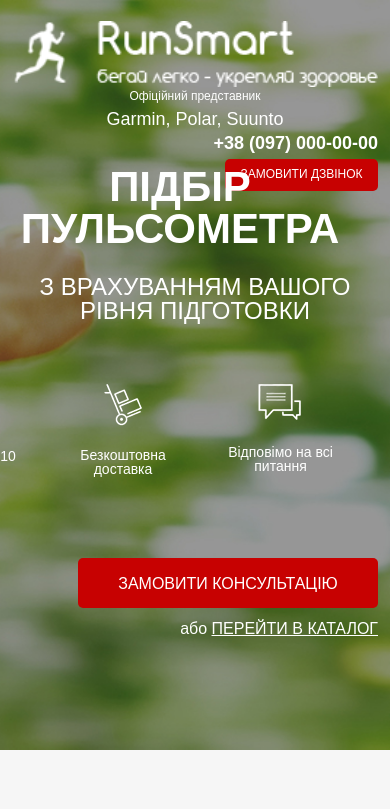
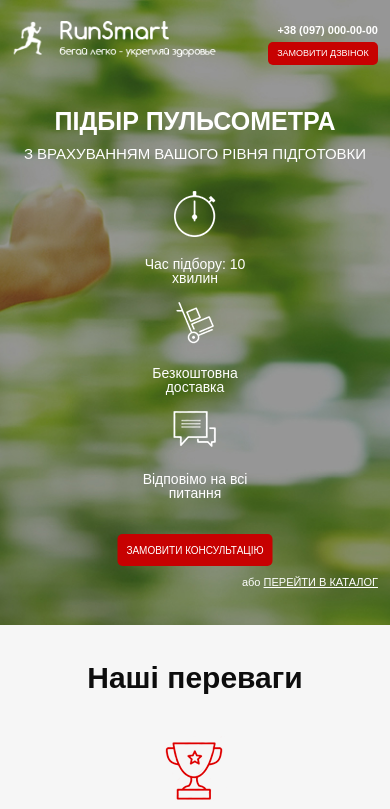
Before and after one commit to BlindMan777/RunSmart, a website: page src/index.html in a window 390 px wide. Shown: the top 809 px of the page. Drawn offline with Linux system fonts and the light colour scheme.

Commit message:
Added media for first 2 sections

```diff
--- a/src/index.html
+++ b/src/index.html
@@ -14,18 +14,18 @@
     <header>
         <div class="container">
             <div class="row">
-                <div class="col-md-3 offset-md-1">
+                <div class="col-7 offset-0 col-md-3 offset-md-1">
                     <a href="#" class="logo">
                         <img src="icons/logo.png" alt="logo" class="logo_img">
                     </a>
                 </div>
-                <div class="col-md-3 offset-md-1">
+                <div class="col-md-3 offset-md-1 xs_hidden">
                     <div class="official">
                         Офіційний представник<br>
                         <span>Garmin, Polar, Suunto</span>
                     </div>
                 </div>
-                <div class="col-md-3 offset-md-1">
+                <div class="col-5 offset-0 col-md-3 offset-md-1">
                     <div class="number_block">
                         <a href="tel:380970000000" class="number_phone">+38 (097) 000-00-00</a>
                         <button class="site_btn">Замовити дзвінок</button>
--- /dev/null
+++ b/src/sass/base/_media.sass
@@ -0,0 +1,106 @@
+@media (max-width: 991px)
+    header
+        .official
+            span
+                font-size: 16px
+        .number_block
+            .number_phone
+                font-size: 17px
+    .promo
+        &_wrapper
+            display: block
+        &_title
+            margin: 0 auto
+        &_block
+            margin: 0 auto
+            margin-top: 60px
+        .site_btn
+            display: block
+            position: absolute
+            right: 0
+        &_link
+            display: block
+            position: absolute
+            right: 0
+            bottom: -165px
+    .advantages
+        &_wrapper
+            &_item
+                width: 190px
+                &_title
+                    font-size: 15px
+                &_descr
+                    font-size: 12px
+                    line-height: 15px
+@media (max-width: 767px)
+    header
+        .xs_hidden
+            display: none
+    .promo
+        min-height: 550px
+        padding: 130px 0 55px 0
+        &_title
+            font-size: 35px
+        &_subtitle
+            font-size: 21px
+            margin-top: 8px
+    .advantages
+        min-height: 440px
+        padding: 35px 0 50px 0
+        &_wrapper
+            flex-direction: column
+            align-items: center
+            margin-top: 40px
+            &_item
+                margin-top: 30px
+                width: 250px
+                &:first-child
+                    margin-top: 0
+                &_title
+                    font-size: 18px
+                    margin: 0
+                    margin-top: 11px
+                &_descr
+                    margin-top: 13px
+                    font-size: 15px
+@media (max-width: 575px)
+    .site_btn
+        width: 110px
+        height: 23px
+        font-size: 9px
+        margin-top: 3px
+        &_main
+            width: 155px
+            height: 32px
+            bottom: -50px
+            font-size: 10px
+            left: 50%
+            transform: translateX(-50%)
+    header
+        .number_block
+            .number_phone
+                font-size: 11px
+    .promo
+        min-height: 625px
+        padding-top: 100px
+        &_title
+            font-size: 25px
+        &_subtitle
+            font-size: 15px
+            margin-top: 0px
+        &_block
+            margin-top: 25px
+            width: 280px
+            flex-direction: column
+            align-items: center
+        &_link
+            bottom: -95px
+            font-size: 11px
+            a
+                font-size: 11px
+    .advantages
+        &_wrapper
+            &_item
+                &_descr
+                    font-size: 14px
+                    line-height: 16px
--- a/src/sass/blocks/_buttons.sass
+++ b/src/sass/blocks/_buttons.sass
@@ -1,4 +1,5 @@
 .site_btn
+    margin-top: 7px
     display: block
     width: 153px
     height: 32px
--- a/src/sass/blocks/_header.sass
+++ b/src/sass/blocks/_header.sass
@@ -30,5 +30,3 @@ header
             line-height: 18px
             text-align: right
             color: $text_color
-        .site_btn
-            margin-top: 7px
--- a/src/sass/style.sass
+++ b/src/sass/style.sass
@@ -5,3 +5,4 @@
 @import 'blocks/header'
 @import 'blocks/promo'
 @import 'blocks/advantages'
+@import 'base/media'
```
Also changed, not shown: src/css/style.min.css.
